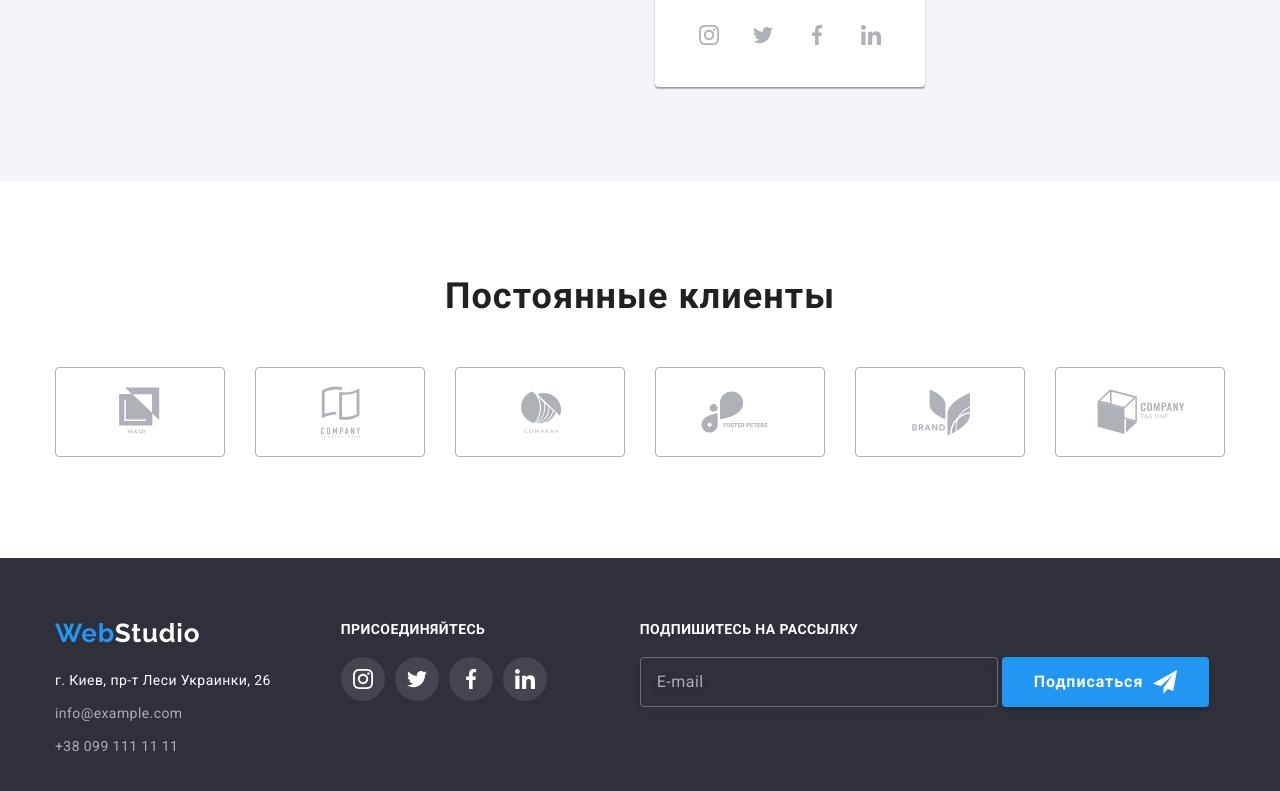
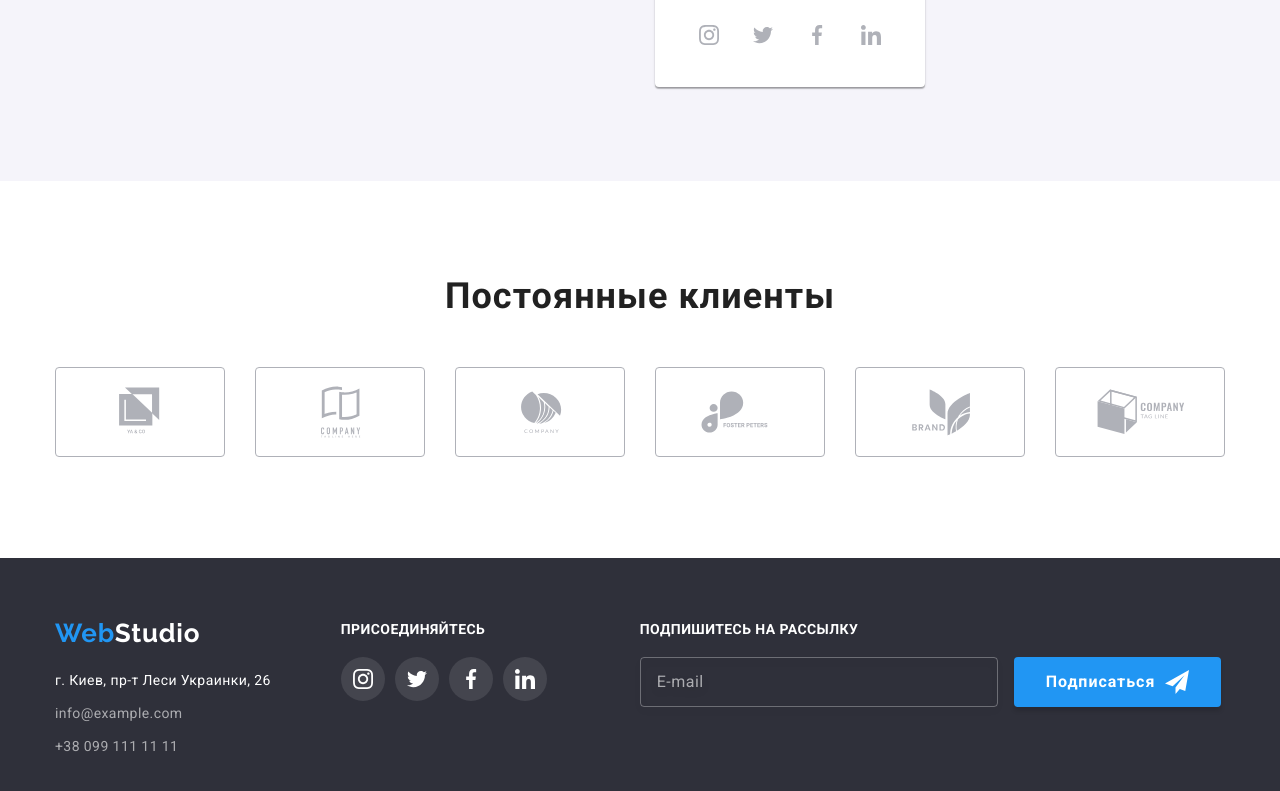
Before and after one commit to RBord/goit-markup-hw-06, a plain HTML site: page index.html in a window 1280 px wide. Shown: the part 2126-2917 px from the top of the page. Drawn offline with nearby package versions, Linux system fonts and the light colour scheme.

Commit message:
Отступ от кнопки в футере

```diff
--- a/css/main.css
+++ b/css/main.css
@@ -582,6 +582,7 @@ footer .link {
 }
 .footer-form .form-button {
     display: inline-flex;
+    margin-left: 12px;
 }
 .form-icon {
     overflow: visible;
--- a/index.html
+++ b/index.html
@@ -376,7 +376,7 @@
                 <form class="form">
                     <input type="text" name="email" placeholder="E-mail" id="email">
                     <button type="button" class="form-button">
-                        Подписаться
+                        <span>Подписаться</span>
                         <svg class="form-icon" width="24" height="24">
                             <use href="./images/sprite.svg#icon-icon-send"></use>
                         </svg>
```
